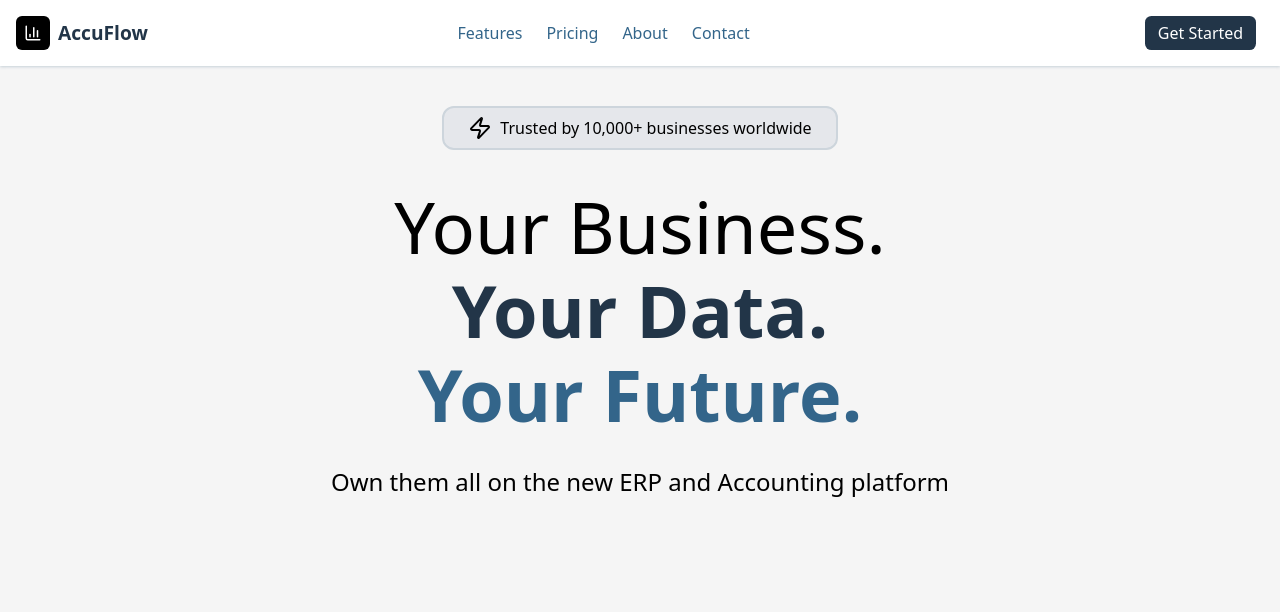
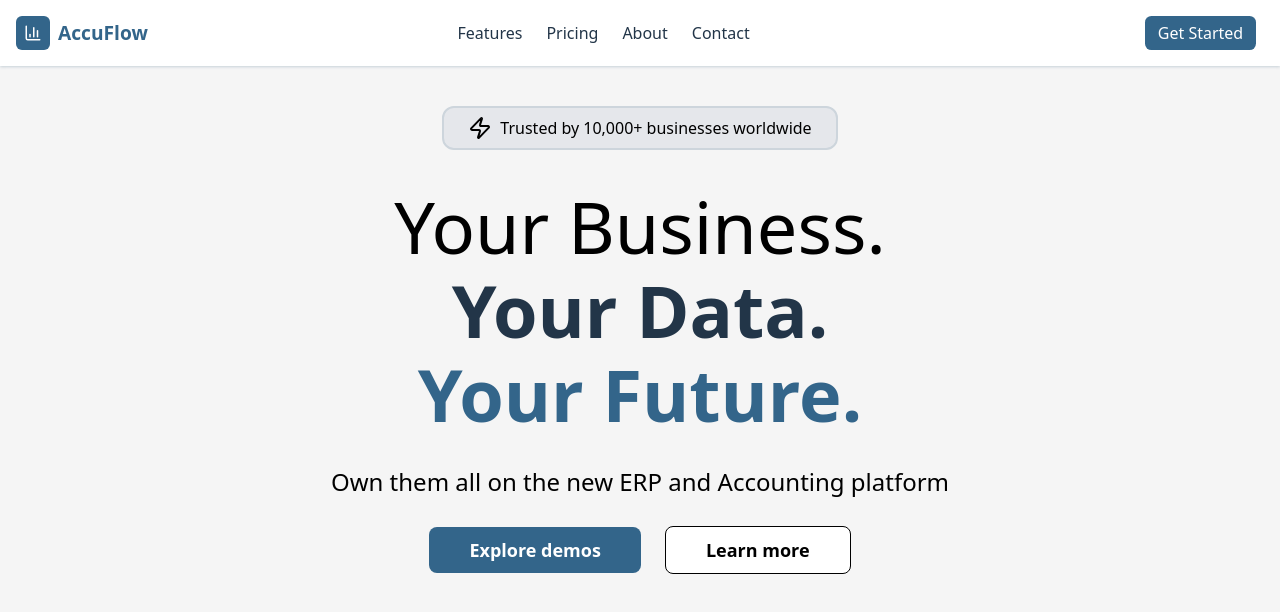
Before and after one commit to AsifulAhsan/AccuFlow, a React (Vite) app: page / in a window 1280 px wide. Shown: the top 612 px of the page. Built offline with nearby package versions, Linux system fonts and the light colour scheme.

Commit message:
Updated Hero Buttons

```diff
--- /dev/null
+++ b/src/components/Button/MyButton.jsx
@@ -0,0 +1,13 @@
+import React from "react";
+
+function Button({ text, color }) {
+  return (
+    <div>
+      <button className={styles.button} style={{ backgroundColor: color}}>
+        {text}
+      </button>
+    </div>
+  );
+}
+
+export default Button;
--- a/src/components/Header/Header.jsx
+++ b/src/components/Header/Header.jsx
@@ -7,7 +7,7 @@ function Header() {
     <div className={styles.mainDiv}>
       <header className="flex p-4 justify-between shadow-sm shadow-[#CDD5DC]">
         <div className="flex items-center gap-2">
-          <div className="bg-black rounded-md p-2">
+          <div className="bg-[#33658A] rounded-md p-2">
             <ChartColumn color="white" size={18}/>
           </div>
           <h1 className={styles.navTitle}>AccuFlow</h1>
--- a/src/components/Header/Header.module.css
+++ b/src/components/Header/Header.module.css
@@ -10,11 +10,11 @@
   align-items: center;
   gap: 1.5rem;
   flex-grow: 1;
-  color: #33658A;
+  color: #223548;
   cursor: pointer;
 }
 .navItems:hover {
-    color: #223548;
+    color: #33658A;
 }
 
 .signInBtn {
@@ -31,7 +31,7 @@
 }
 .getStartBtn {
   border: 1px transparent;
-  background-color: #223548;
+  background-color: #33658A;
   color: white;
   padding-left: 0.8rem;
   padding-right: 0.8rem;
@@ -44,8 +44,7 @@
 }
 
 .navTitle {
-  /* "text-xl text-white font-bold" */
-  color: #223548;
+  color: #33658A;
   font-weight: bold;
   font-size: larger;
 }
--- a/src/components/Hero/Hero.jsx
+++ b/src/components/Hero/Hero.jsx
@@ -1,6 +1,6 @@
 import React from "react";
-
-import Badge from "./../Badge";
+import styles from "../Hero/Hero.module.css"
+import Badge from "../Badge/Badge";
 
 function Hero() {
   return (
@@ -17,6 +17,14 @@ function Hero() {
         <p className="text-center text-2xl mt-6">
           Own them all on the new ERP and Accounting platform
         </p>
+        <div className="flex justify-center items-center gap-6 mt-4">
+            <button className={styles.heroBtn1}>
+                <p>Explore demos</p>
+            </button>
+            <button className={styles.heroBtn2}>
+                <p>Learn more</p>
+            </button>
+        </div>
       </div>
     </div>
   );
--- a/src/components/Hero/Hero.module.css
+++ b/src/components/Hero/Hero.module.css
@@ -0,0 +1,35 @@
+.heroBtn1 {
+    background-color: #33658A;
+    color: white;
+    font-size: large;
+    font-weight: 600;
+    cursor: pointer;
+    text-align: center;
+    padding-left: 2.5rem;
+    padding-right: 2.5rem;
+    padding-top: 0.6rem;
+    padding-bottom: 0.6rem;
+    border-radius: 0.5rem;
+}
+
+.heroBtn2 {
+    background-color: white;
+    color: black;
+    text-align: center;
+    border-color: #33658A;
+    border: 1px solid;
+    cursor: pointer;
+    font-size: large;
+    font-weight: 600;
+    padding-left: 2.5rem;
+    padding-right: 2.5rem;
+    padding-top: 0.6rem;
+    padding-bottom: 0.6rem;
+    border-radius: 0.5rem;
+}
+
+.heroBtnDiv {
+    flex: auto;
+    justify-content: center;
+    align-items: center;
+}
```
Also changed, not shown: src/components/Button/MyButton.module.css (added, +13 -0 lines), src/components/Badge/Badge.jsx (renamed from src/components/Badge.jsx), src/components/Badge/Badge.module.css (added).
